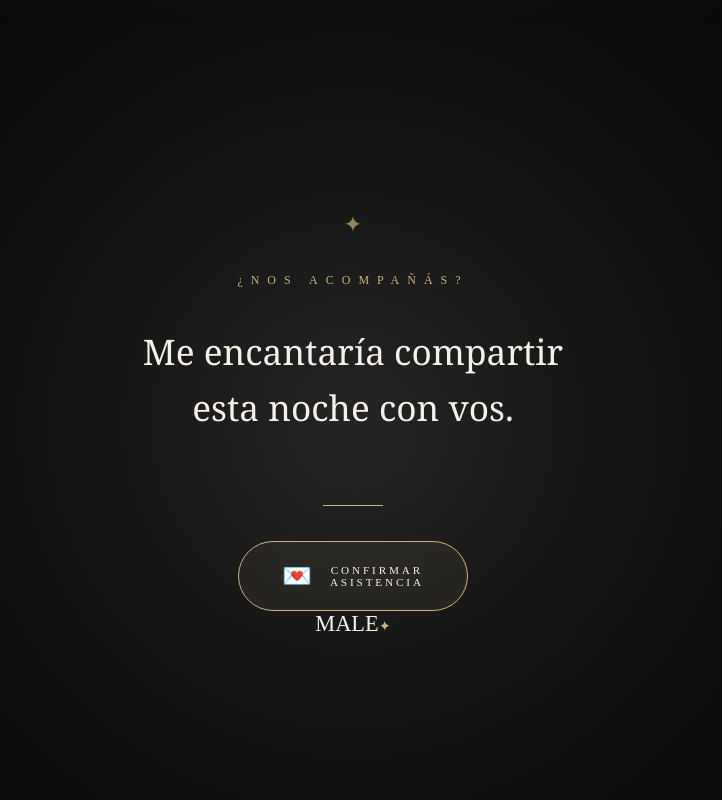
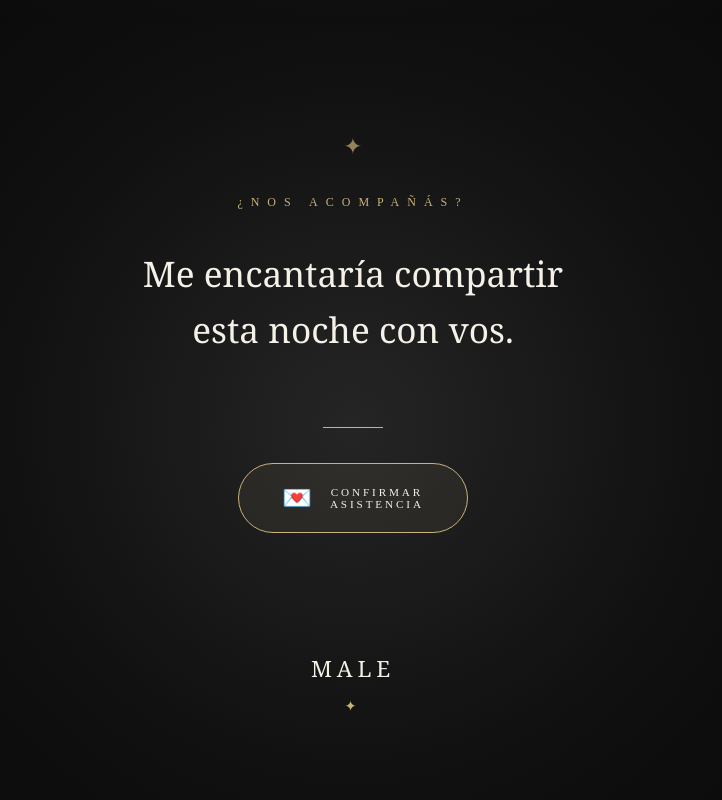
Before and after one commit to SantiJavaOK/Male15, a React (Vite) app: page / in a window 1280 px wide. Shown: the part 2376-3176 px from the top of the page, without its empty margins (287-1009 px from the left). Built offline with nearby package versions, Linux system fonts and the light colour scheme.

Commit message:
arreglo css

```diff
--- a/src/App.css
+++ b/src/App.css
@@ -224,27 +224,6 @@ section {
   font-size: 1.2rem;
 }
 
-.confirmation {
-  position: relative;
-
-  min-height: 100vh;
-
-  overflow: hidden;
-
-  background:
-    radial-gradient(
-      circle at center,
-      #252525 0%,
-      #111111 45%,
-      #050505 100%
-    );
-
-  color: #f5f1e8;
-
-  gap: 0;
-
-  padding-bottom: 60px;
-}
 
 .section-title {
   letter-spacing: 3px;
@@ -447,6 +426,8 @@ section {
   color: #f5f1e8;
 
   gap: 0;
+
+  padding-bottom: 60px;
 }
 
 .confirmation-decoration {
@@ -522,9 +503,9 @@ section {
   text-align: center;
 
   transition:
-    background 0.4s ease,
-    transform 0.4s ease,
-    box-shadow 0.4s ease;
+  background 0.4s ease,
+  transform 0.4s ease,
+  box-shadow 0.4s ease;
 }
 
 .whatsapp-icon {
@@ -569,3 +550,27 @@ section {
 
   font-size: 0.9rem;
 }
+
+.confirmation-footer {
+  margin-top: 120px;
+
+  display: flex;
+  flex-direction: column;
+  align-items: center;
+
+  gap: 12px;
+
+  color: #f5f1e8;
+
+  font-family: Georgia, serif;
+
+  font-size: 1.4rem;
+
+  letter-spacing: 0.3rem;
+}
+
+.confirmation-star {
+  color: #c9b27c;
+
+  font-size: 0.9rem;
+}
```
